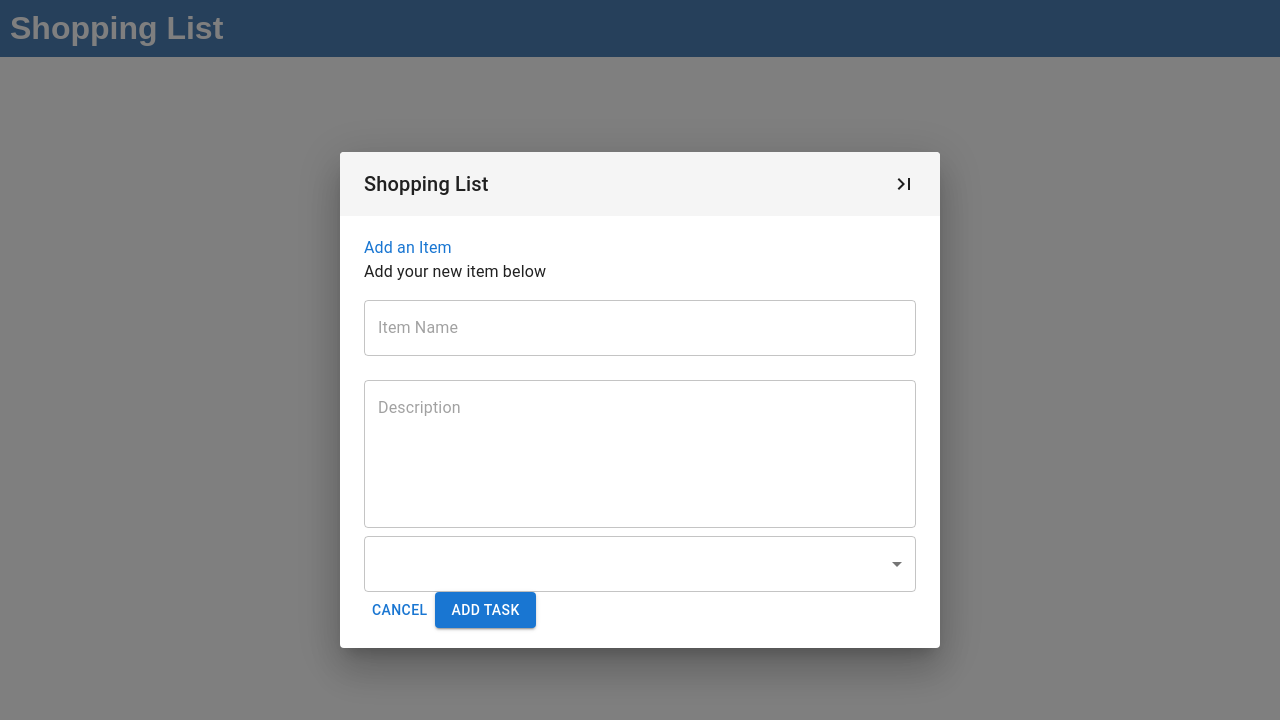
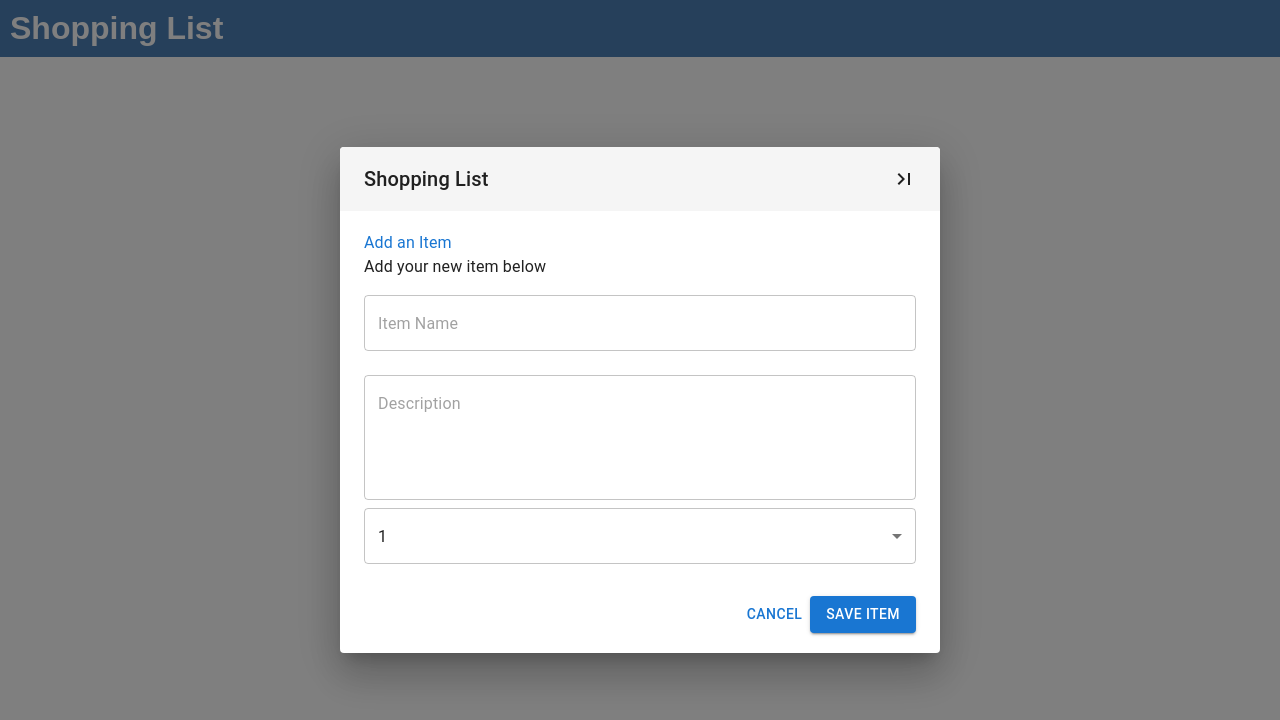
Before and after one commit to adegroat/shopping_list, a React (Create React App) app in the folder shopping_list_frontend/: page / in a window 1280 px wide. Both pictures are taken after a click on the button "ADD ITEMS". Shown: the top 720 px of the page. Built offline with nearby package versions, Linux system fonts and the light colour scheme; no server answers.

Commit message:
Finish up layout of item form

```diff
--- a/shopping_list_frontend/src/components/ItemForm.js
+++ b/shopping_list_frontend/src/components/ItemForm.js
@@ -1,4 +1,4 @@
-import React, { useEffect } from 'react';
+import React, { useEffect, useState } from 'react';
 import {
   Dialog,
   DialogContent,
@@ -9,11 +9,19 @@ import {
   Box,
   Select,
   MenuItem,
-  Button
+  Button,
+  Grid
 } from '@mui/material';
 import LastPageIcon from '@mui/icons-material/LastPage';
 
-const ItemForm = ({onClose}) => {
+const ItemForm = ({onClose, isEditing = false}) => {
+  const [name, setName] = useState('');
+  const [description, setDescription] = useState('');
+  const [quantity, setQuantity] = useState(1);
+
+  const handleAddTask = (e) => {
+    alert("Add Task");
+  }
 
   return (
     <Dialog open={true} onClose={onClose} fullWidth={true} maxWidth="sm">
@@ -23,23 +31,35 @@ const ItemForm = ({onClose}) => {
             Shopping List
           </Typography>
 
-          <LastPageIcon />
+          <LastPageIcon onClick={onClose} />
         </Toolbar>
       </AppBar>
 
       <DialogContent sx={{flexGrow: 1}}>
         <Typography color="primary">
-          Add an Item
+          {isEditing ? 'Edit' : 'Add'} an Item
         </Typography>
 
         <Typography>
-          Add your new item below
+          {isEditing ? 'Edit your new item below' : 'Add your new item below'}
         </Typography>
 
-        <Box component="form" onSubmit={() => alert("test")}>
-          <TextField margin="normal" fullWidth placeholder="Item Name" />
-          <TextField margin="normal" fullWidth multiline rows={5} placeholder="Description" />
-          <Select fullWidth>
+        <Box component="form" onSubmit={(e) => handleAddTask(e) }>
+          <TextField
+            margin="normal"
+            fullWidth
+            placeholder="Item Name"
+            onChange={(e) => setName(e.target.value)} />
+
+          <TextField
+            margin="normal"
+            fullWidth
+            multiline
+            rows={4}
+            placeholder="Description"
+            onChange={(e) => setDescription(e.target.value)} />
+
+          <Select fullWidth value={quantity} onChange={(e) => setQuantity(e.target.value)}>
             <MenuItem value={1}>1</MenuItem>
             <MenuItem value={2}>2</MenuItem>
             <MenuItem value={3}>3</MenuItem>
@@ -52,10 +72,12 @@ const ItemForm = ({onClose}) => {
             <MenuItem value={10}>10</MenuItem>
           </Select>
 
-          <Box component="div" margin="normal">
-            <Button>Cancel</Button>
-            <Button variant="contained">Add Task</Button>
-          </Box>
+          <Grid container sx={{mt: 4}} justifyContent="flex-end">
+            <Button onClick={onClose}>Cancel</Button>
+            <Button type="submit" variant="contained">
+              {isEditing ? 'Add Item' : 'Save Item'}
+            </Button>
+          </Grid>
         </Box>
       </DialogContent>
     </Dialog>
```
